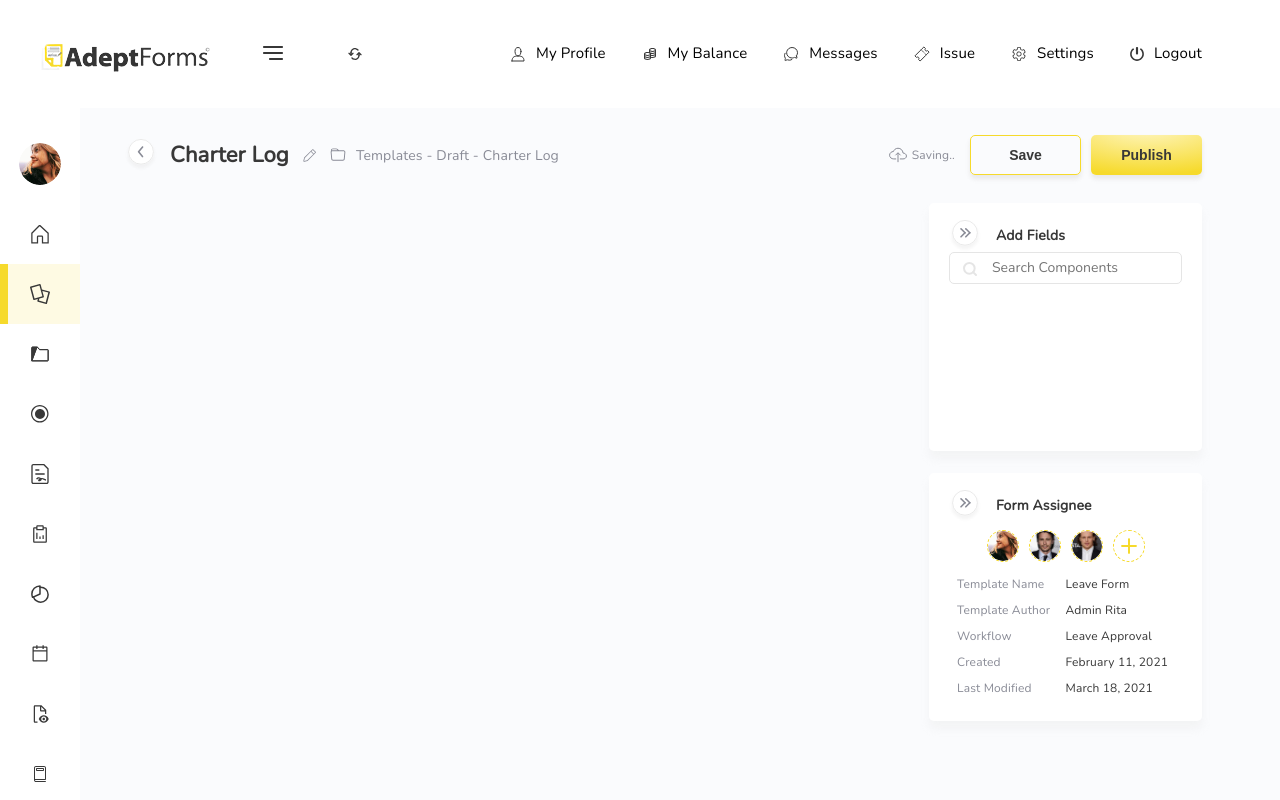
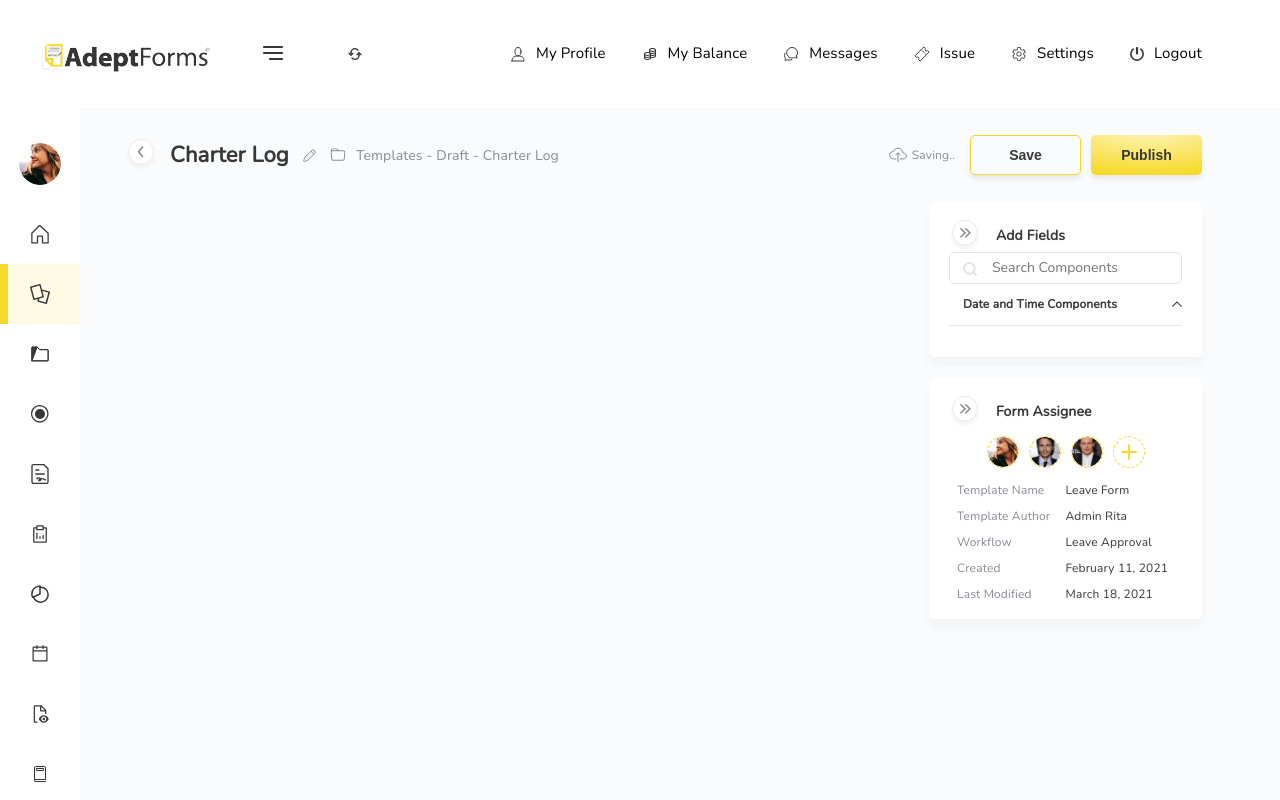
Before and after one commit to Fathoni17/test-giv, a React (Create React App) app: page / in a window 1280 px wide. Shown: the top 800 px of the page. Built offline with nearby package versions, Linux system fonts and the light colour scheme.

Commit message:
Add component category

```diff
--- a/src/components/component-card.tsx
+++ b/src/components/component-card.tsx
@@ -1,10 +1,40 @@
 import React from "react";
-import { SidePaneCard, SearchBar } from ".";
+import { useState } from "react";
+import { SidePaneCard, SearchBar, ComponentCategory } from ".";
+
+interface ComponentDetail {
+    label: string,
+    icon: any,
+}
+interface ComponentsCategoryData {
+    title: string,
+    components: ComponentDetail[],
+}
 
 export const ComponentsContainer = () => {
+    const [selectedId, setSelectedId] = useState(0);
+
+    const componentData: ComponentsCategoryData[] = [
+        {
+            title: 'Date and Time Components',
+            components: [
+                {
+                    label: '',
+                    icon: '',
+                }
+            ]
+        },
+    ];
     return (
         <SidePaneCard className='component-container' title='Add Fields'>
             <SearchBar />
+            {componentData.map( (category, idx) => {
+                return <ComponentCategory title={category.title} expanded={selectedId === 0} onClickExpand={() => setSelectedId(0)}>
+                    {category.components.map((component, id) => {
+                        return <p>{component.label}</p>
+                    })}
+                </ComponentCategory>
+            })}
         </SidePaneCard>
     )
 }
--- /dev/null
+++ b/src/components/component-category.tsx
@@ -0,0 +1,21 @@
+import React from "react";
+import expand_ic from '../assets/svg/icons/bottom-chevron.svg';
+import '../style/component-category.css';
+
+interface ComponentCategoryParams {
+    title: string,
+    expanded: boolean,
+    onClickExpand?: Function,
+    children?: any,
+}
+export const ComponentCategory = ({title, expanded, onClickExpand, children}: ComponentCategoryParams) => {
+    return (
+        <div className={'component-category-wrapper'.concat(expanded ? ' selected': '')} >
+            <div className='header'>
+                <p className='title'>{title}</p>
+                <img src={expand_ic} alt="expand-ic" onClick={() => {if (onClickExpand) onClickExpand()}} />
+            </div>
+            <div className='component-list'>{children}</div>
+        </div>
+    );
+}
--- a/src/components/index.ts
+++ b/src/components/index.ts
@@ -7,3 +7,4 @@ export * from './form-info';
 export * from './side-pane-card';
 export * from './search-bar';
 export * from './component-card';
+export * from './component-category';
--- /dev/null
+++ b/src/style/component-category.css
@@ -0,0 +1,43 @@
+.component-category-wrapper {
+    display: flex;
+    flex-direction: column;
+
+    overflow: hidden;
+    width: 100%;
+
+    transition: all 250ms ease-in-out;
+}
+.component-category-wrapper .header {
+    height: 42px;
+    display: flex;
+    flex-direction: row;
+    align-items: center;
+    justify-content: space-between;
+    border-bottom: 1px solid #E5E5E5;
+}
+.component-category-wrapper .header .title {
+    font-family: Nunito;
+    font-style: normal;
+    font-weight: bold;
+    font-size: 12px;
+    line-height: 16px;
+
+    color: #383838;
+
+    margin-inline-start: 14px;
+}
+.component-category-wrapper .header img {
+    width: 10px;
+    transition: all 250ms ease-in-out;
+    transform: rotateZ(0deg);
+}
+.component-category-wrapper .component-list {
+    height: 0;
+}
+
+.component-category-wrapper.selected .component-list {
+    height: 100%;
+}
+.component-category-wrapper.selected .header img {
+    transform: rotateZ(180deg);
+}
--- a/src/style/side-pane-card.css
+++ b/src/style/side-pane-card.css
@@ -1,6 +1,5 @@
 .side-pane-card-container {
     width: 100%;
-    height: 248px;
 
     background: #FFFFFF;
 
```
Also changed, not shown: src/assets/svg/icons/bottom-chevron.svg (added).
